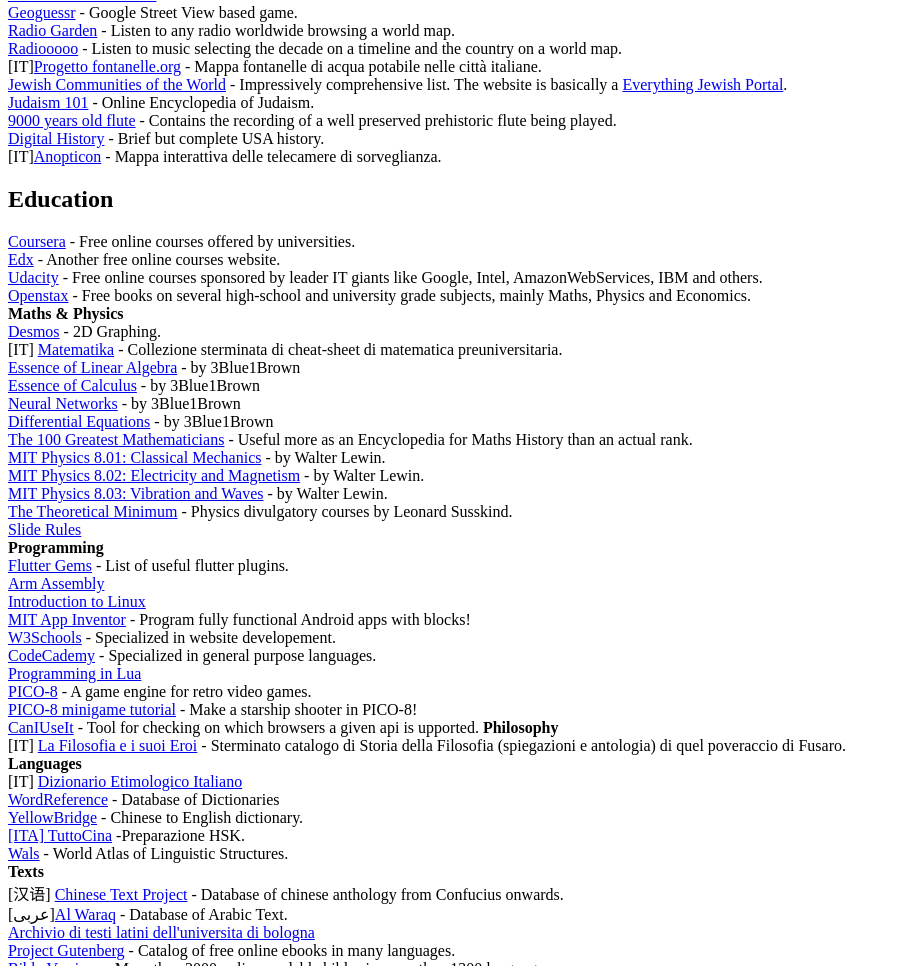
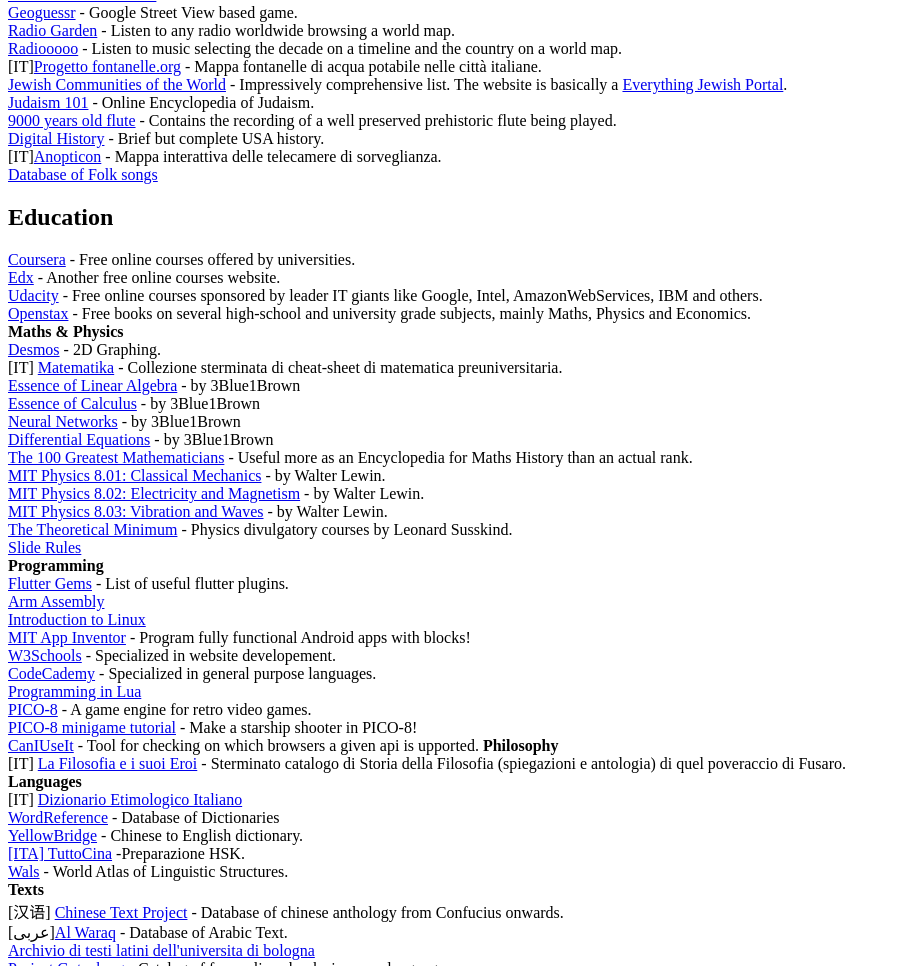
Before and after one commit to magiwanders/magiwanders.com, a plain HTML site: page links.html in a window 1280 px wide. Shown: the part 1002-1968 px from the top of the page, without its empty margins (0-897 px from the left). Drawn offline with Linux system fonts and the light colour scheme.

Commit message:
added link

```diff
--- a/links.html
+++ b/links.html
@@ -118,6 +118,8 @@
 		<a href="http://www.digitalhistory.uh.edu/index.cfm">Digital History</a> - Brief but complete USA history.
 		<br>
 		[IT]<a href="http://anopticon.org/">Anopticon</a> - Mappa interattiva delle telecamere di sorveglianza.
+		<br>
+		<a href="https://mudcat.org/">Database of Folk songs</a>
 		<br>
 
         <h2>Education</h2>
```
